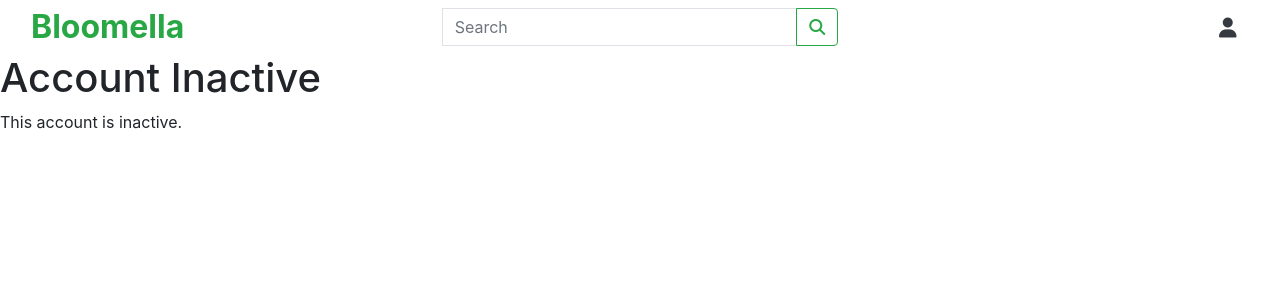
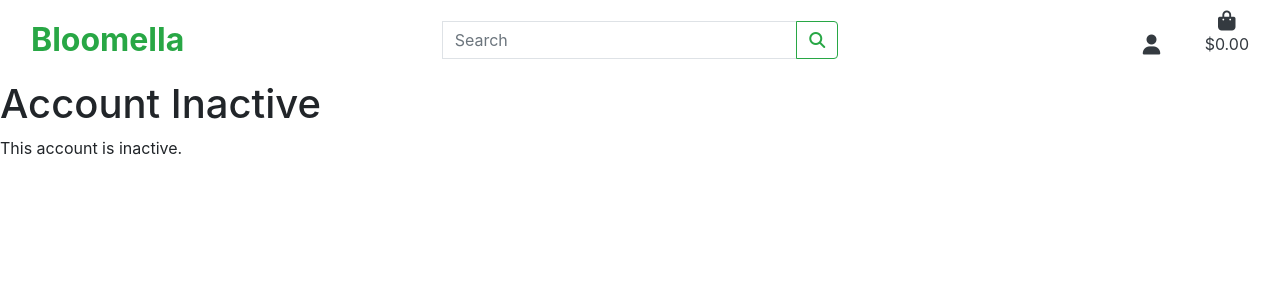
Before and after one commit to StanislavDitsan/Bloomella, a Django app: the page made by templates/base.html in a window 1280 px wide. Shown: the top 300 px of the page. Run offline with Django 3.2, Linux system fonts and the light colour scheme; some libraries are stand-ins or nearby versions.

Commit message:
Placed shopping cart with total amount

```diff
--- a/templates/base.html
+++ b/templates/base.html
@@ -102,7 +102,21 @@
                             {% endif %}
                         </div>
                     </li>
-                    <li class="list-inline-item"></li>
+                    <li class="list-inline-item">
+                        <a class="{% if grand_total %}text-info font-weight-bold{% else %}text-black{% endif %} nav-link"
+                            href="">
+                            <div class="text-center text-dark">
+                                <div><i class="fas fa-shopping-bag fa-lg"></i></div>
+                                <p class="ml-8">
+                                    {% if grand_total %}
+                                    ${{ grand_total|floatformat:2 }}
+                                    {% else %}
+                                    $0.00
+                                    {% endif %}
+                                </p>
+                            </div>
+                        </a>
+                    </li>
                 </ul>
             </div>
         </div>
```
